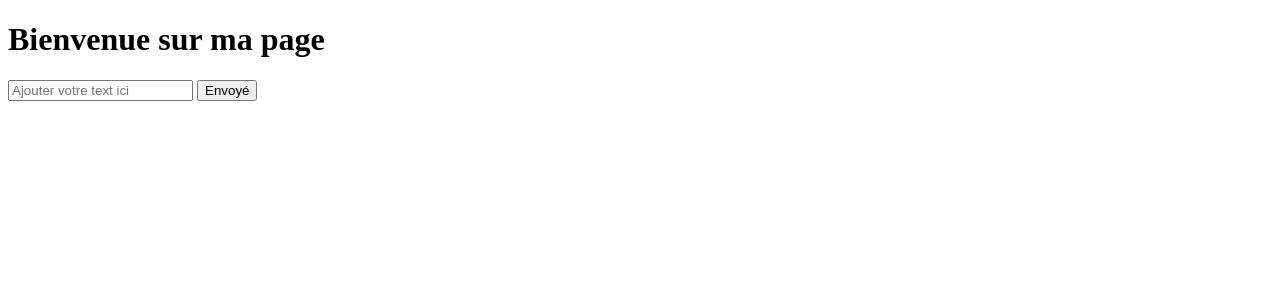
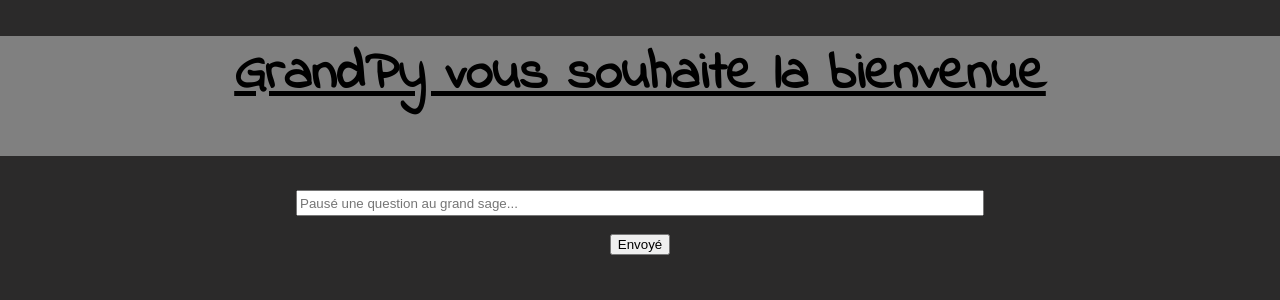
Before and after one commit to IndianaS/OC_Projet_7, a Flask app: page / in a window 1280 px wide. Shown: the top 300 px of the page. Run offline with Flask 2, Linux system fonts and the light colour scheme.

```diff
--- /dev/null
+++ b/app/static/style.css
@@ -0,0 +1,28 @@
+
+h1 {
+    text-decoration: underline;
+    text-align: center;
+    font-family: 'Indie Flower', cursive;
+    font-size: 54px;
+}
+
+.input-usertext {
+    width: 680px;
+    height: 20px;
+}
+
+p
+{
+    text-align: center;
+}
+
+body {
+    background-color: rgb(43, 42, 42);
+    margin: 0px;
+}
+
+.div
+{
+    background-color: gray;
+    height:120px;
+}
--- a/app/templates/index.html
+++ b/app/templates/index.html
@@ -3,21 +3,22 @@
     <head>
         <!-- En-tête de la page -->
         <meta charset="utf-8" />
+        <link href="https://fonts.googleapis.com/css?family=Indie+Flower&display=swap" rel="stylesheet">
+        <link rel="stylesheet" href={{ url_for('static', filename='style.css') }}/>
         <title>GrandPy Bot</title>
-        <style>
-            .input--usertext {
-                width: 200px;
-            }
-        </style>
     </head>
 
     <body>
-        <h1>Bienvenue sur ma page</h1>
-
+            <div class="div">
+                <h1>GrandPy vous souhaite la bienvenue</h1>
+            </div>
+        <br>
         <form id="user-text-form">
            <p>
              <label from="userText"></label>
-             <input type="text" id="userText" class="input==usertext" name="userText" placeholder="Ajouter votre text ici">
+             <input type="text" id="userText" class="input-usertext" name="userText" placeholder="Pausé une question au grand sage...">
+             <br>
+             <br>
              <input type="submit" value="Envoyé">
            </p>
         </form>
@@ -31,7 +32,9 @@
                fetch("/ajax", {
                    method: "Post",
                    body: new FormData(form)
-               });
+               }).then(function(response) {
+                console.log(response.json())
+                    });
            })
         </script>
     </body>
--- a/app/views.py
+++ b/app/views.py
@@ -1,9 +1,13 @@
 import logzero
 from flask import jsonify, render_template, request
 from logzero import logger
+from models.apigoogle import ApiGoogle
+from models.apiwiki import ApiWikipedia
+from models.parser import Parser
 
 from . import app
 
+#question_utilisateur = "Salut Grandpy, comment vas-tu? avez-vous passé une bonne soirée avec mémé hier soir? au fait, pourrais-tu m'indiquer ou se trouve le Musée du Louvre?"
 
 @app.route("/")
 def home():
@@ -12,5 +16,19 @@ def home():
 @app.route("/ajax", methods=["POST"])
 def ajax():
     user_text = request.form["userText"]
-    logger.debug(user_text)
-    return jsonify(["pas de réponse"])
+
+    logger.debug("Question posée :" + user_text)
+
+    parser = Parser()
+    result = parser.clean(user_text)
+
+    api_google = ApiGoogle()
+    adress, coo = api_google.api_reading(result)
+
+    api_wiki = ApiWikipedia()
+    page_id = api_wiki.api_get_page_id(**coo)
+    extract, url = api_wiki.api_get_extract(page_id)
+
+    logger.debug("Réponse :" + extract)
+
+    return jsonify(extract)
--- a/models/apiwiki.py
+++ b/models/apiwiki.py
@@ -53,7 +53,6 @@ class ApiWikipedia:
         if response.status_code == 200:
             extracts_data = response.json()
             logger.debug("Voici la réponse obtenue: ")
-            #pprint(extracts_data)
             result_extract = extracts_data['query']['pages'][str(page_id)]['extract']
             result_url = extracts_data['query']['pages'][str(page_id)]['canonicalurl']
             logger.debug(result_url)
```
Also changed, not shown: Test.html (deleted, +0 -17 lines), style.css (deleted, +0 -26 lines).
